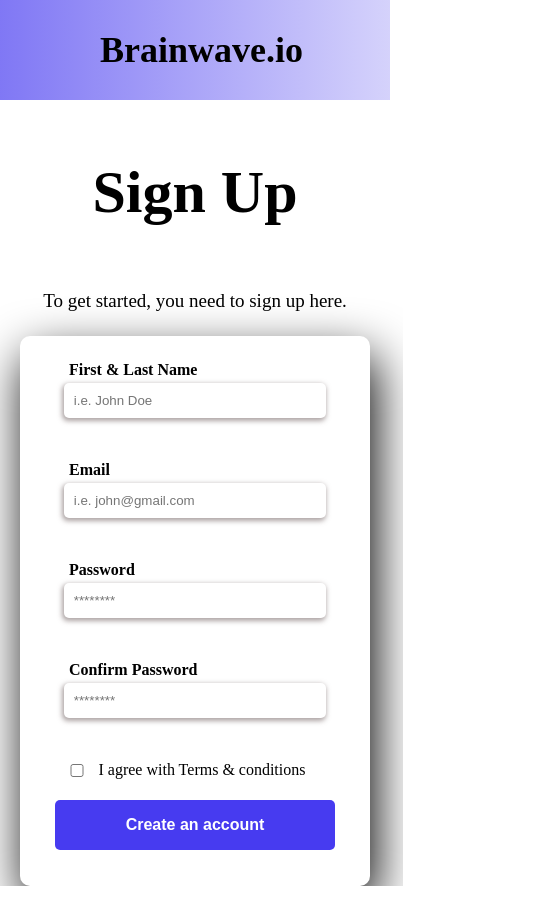
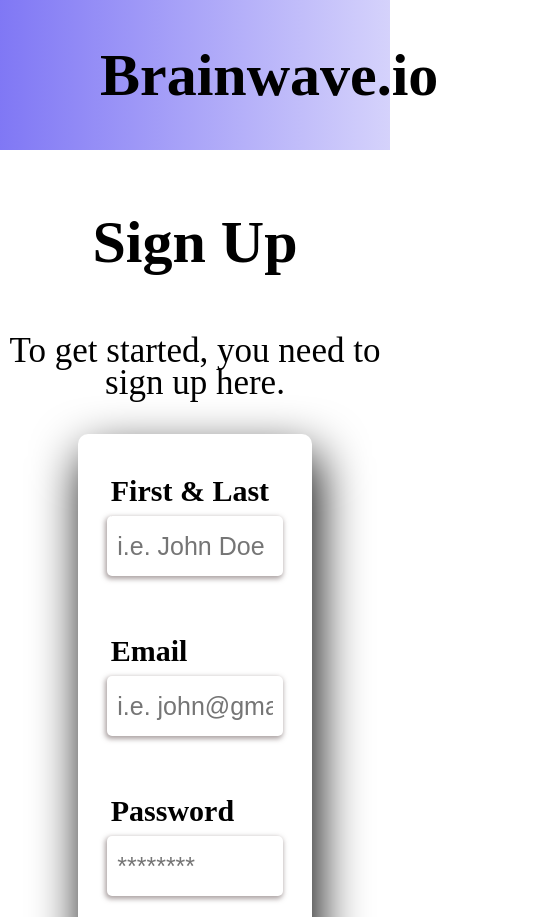
Before and after one commit to Nicom7910/almoby, a plain HTML site: page login.html in a window 390 px wide. Shown: the top 917 px of the page, 538 px wide, since content can reach past the window. Before the commit the page ends 886 px from the top, so only its background shows below. Drawn offline with Linux system fonts and the light colour scheme.

Commit message:
Responsive Sign Up View

```diff
--- a/css/login.css
+++ b/css/login.css
@@ -176,3 +176,53 @@ div.form-input.error small {
   background-color: rgba(0, 0, 0, 0.5);
   z-index: 500;
 }
+
+@media screen and (max-width: 1000px) {
+  nav {
+    align-content: center;
+    height: 150px;
+  }
+  label.title {
+    font-size: 60px;
+  }
+
+  p.signup-info {
+    font-size: 35px;
+  }
+  .main {
+    width: 60%;
+    height: 850px;
+  }
+
+  #form {
+    height: 700px;
+  }
+
+  .form-input {
+    margin: 40px 0 25px 0;
+  }
+
+  .login-input {
+    height: 60px;
+    font-size: 25px;
+  }
+
+  .login-label {
+    font-size: 30px;
+    padding-bottom: 20px;
+  }
+
+  .login-chk {
+    width: 25px;
+    height: 25px;
+  }
+
+  .label-terms {
+    font-size: 25px;
+  }
+
+  #btncheck {
+    height: 70px;
+    font-size: 30px;
+  }
+}
```
